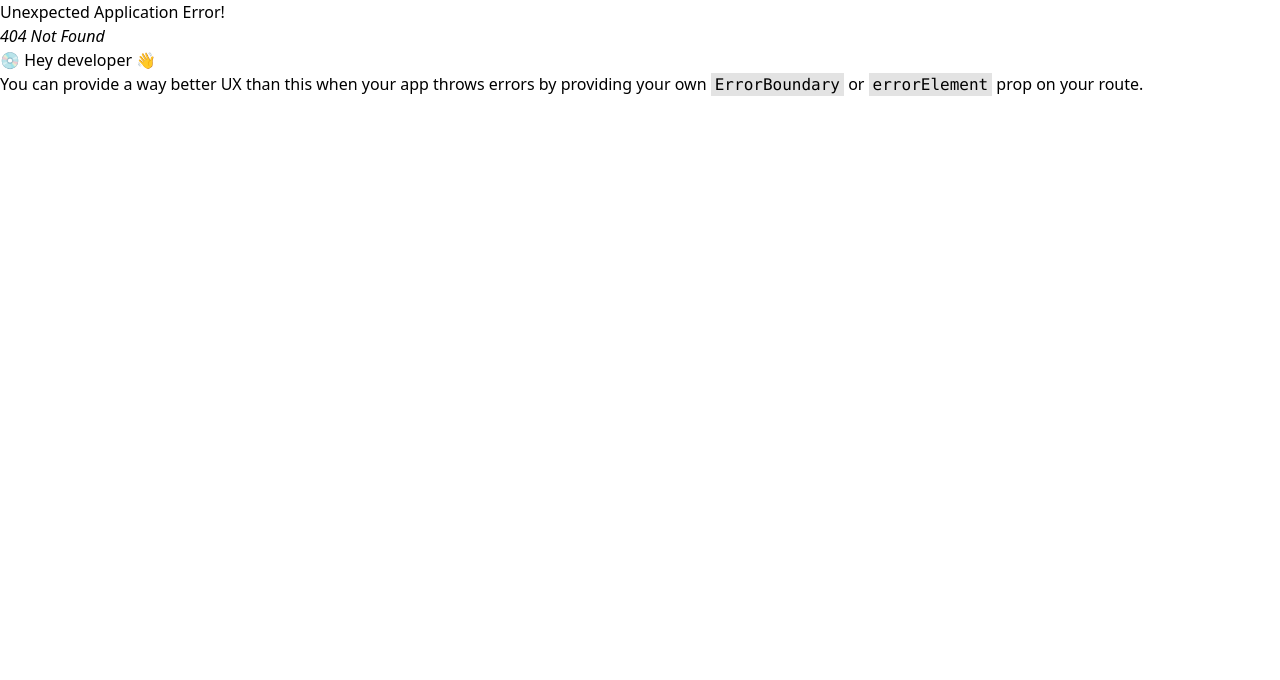
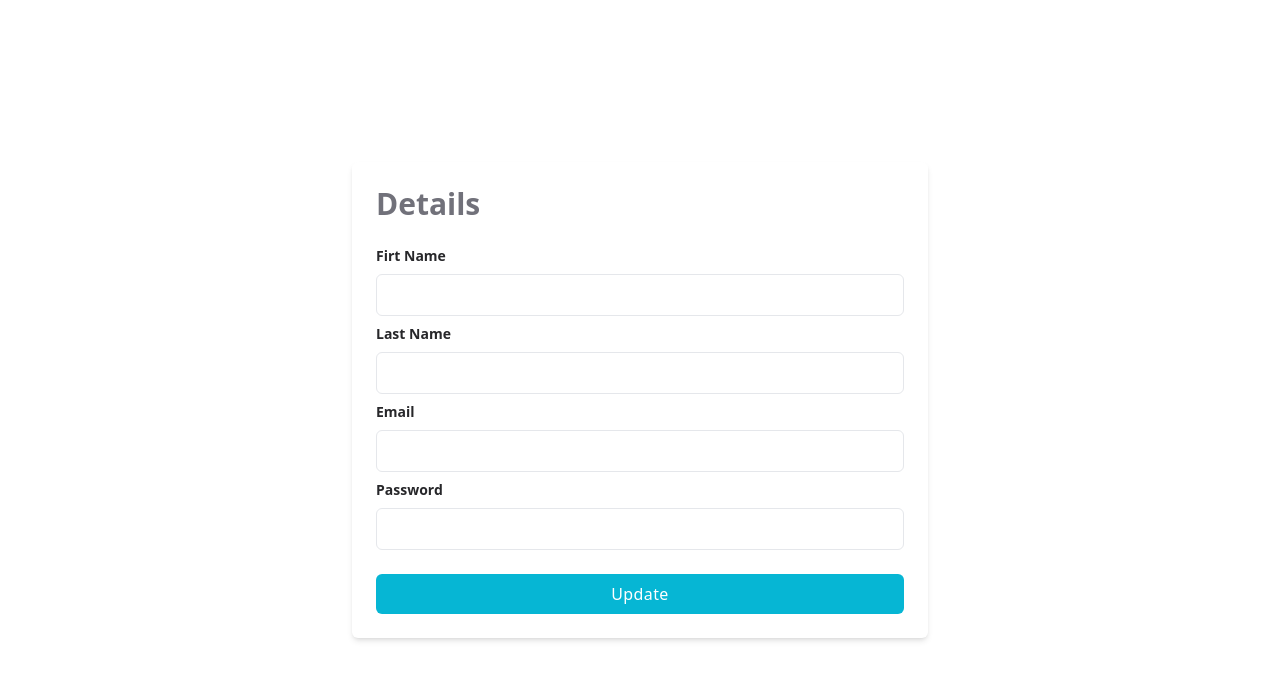
Before and after one commit to Binuraowin/LogIn, a React (Create React App) app in the folder FrontEnd/login-app/: page /details/1 in a window 1280 px wide. Before the commit this address had no page. Shown: the top 680 px of the page. Built offline with nearby package versions, Linux system fonts and the light colour scheme; no server answers.

Commit message:
normal user details update done

```diff
--- a/FrontEnd/login-app/src/App.js
+++ b/FrontEnd/login-app/src/App.js
@@ -4,6 +4,7 @@ import {
   Route,
   RouterProvider
 } from 'react-router-dom'
+import Details from './screens/Login/Details';
 import Login from './screens/Login/Login';
 import Register from './screens/Login/Register';
 import Success from './screens/Login/Success';
@@ -15,6 +16,7 @@ const router = createBrowserRouter(
       <Route index element={<Login />} />
       <Route path="signup" element={<Register />} />
       <Route path="success" element={<Success />} />
+      <Route path="details/:id" element={<Details />} />
     </Route>
   )
 )
--- /dev/null
+++ b/FrontEnd/login-app/src/screens/Login/Details.jsx
@@ -0,0 +1,142 @@
+import React from 'react';
+import { useState,useEffect } from 'react';
+import { redirect } from "react-router-dom";
+import { useNavigate, useParams } from "react-router-dom";
+
+export default function Details() {
+  const [firstName, setFirstName] = useState('')
+  const [lastName, setLastName] = useState('')
+  const [email, setEmail] = useState('')
+  const [password, setPassword] = useState('')
+  const [error, setError] = useState('')
+
+  let navigate = useNavigate();
+  let { id } = useParams();
+
+  useEffect(() => {
+    fetchUser()
+  }, [id])
+
+
+  const fetchUser = async () => {
+    const headers = {
+        headers: {
+            "Content-Type": "application/json;charset=utf-8",
+        }
+    }
+    const response = await fetch(`/users/${id}`, headers)
+    const json = await response.json()
+    console.log(json)
+    if (response.ok) {
+        setEmail(json.data.email)
+        setFirstName(json.data.first_name)
+        setLastName(json.data.last_name)
+        setPassword(json.data.password)
+    }
+}
+
+
+  const handleSubmit = async (e) => {
+    e.preventDefault()
+
+    const user = {
+      first_name: firstName,
+      last_name: lastName,
+      email: email,
+      password: password
+    }
+
+
+    const response = await fetch(`/users/${id}`, {
+      method: 'PUT',
+      body: JSON.stringify(user),
+      headers: {
+        "Content-Type": "application/json;charset=utf-8",
+      }
+    })
+    const json = await response.json()
+
+    if (!response.ok) {
+      setError(json.error)
+    }
+    if (response.ok) {
+      setError(null)
+      console.log('user updated:', json)
+      navigate("/success")
+    }
+
+  }
+
+  return (
+    <div className="relative flex flex-col justify-center min-h-screen overflow-hidden">
+      <div className="w-full p-6 m-auto bg-white rounded-md shadow-md lg:max-w-xl">
+        <h1 className="text-3xl font-semibold text-zinc-500">
+          Details
+        </h1>
+        <form className="mt-6" onSubmit={handleSubmit} >
+          <div className="mb-2">
+            <label
+              className="block text-sm font-bold text-zinc-800"
+            >
+              Firt Name
+            </label>
+            <input
+              onChange={(e) => setFirstName(e.target.value)}
+              value={firstName}
+              type="text"
+              className="block w-full px-4 py-2 mt-2 text-zinc-500 bg-white border rounded-md focus:border-cyan-500 focus:ring-cyan-500 focus:outline-none focus:ring focus:ring-opacity-40"
+            />
+          </div>
+          <div className="mb-2">
+            <label
+              className="block text-sm font-bold text-zinc-800"
+            >
+              Last Name
+            </label>
+            <input
+              onChange={(e) => setLastName(e.target.value)}
+              value={lastName}
+              type="text"
+              className="block w-full px-4 py-2 mt-2 text-zinc-500 bg-white border rounded-md focus:border-cyan-500 focus:ring-cyan-500 focus:outline-none focus:ring focus:ring-opacity-40"
+            />
+          </div>
+          <div className="mb-2">
+            <label
+              className="block text-sm font-bold text-zinc-800"
+            >
+              Email
+            </label>
+            <input
+              onChange={(e) => setEmail(e.target.value)}
+              value={email}
+              type="email"
+              className="block w-full px-4 py-2 mt-2 text-zinc-500 bg-white border rounded-md focus:border-cyan-500 focus:ring-cyan-500 focus:outline-none focus:ring focus:ring-opacity-40"
+            />
+          </div>
+          <div className="mb-2">
+            <label
+              className="block text-sm font-bold text-zinc-800"
+            >
+              Password
+            </label>
+            <input
+              onChange={(e) => setPassword(e.target.value)}
+              value={password}
+              type="password"
+              className="block w-full px-4 py-2 mt-2 text-zinc-500 bg-white border rounded-md focus:border-cyan-500 focus:ring-cyan-500 focus:outline-none focus:ring focus:ring-opacity-40"
+            />
+          </div>
+          <div className="mt-6">
+            <button
+              // onClick={() => {
+              //   handleSubmit();
+              // }}
+              className="w-full px-4 py-2 tracking-wide text-white transition-colors duration-200 transform bg-cyan-500 rounded-md hover:bg-cyan-600 focus:outline-none focus:bg-cyan-600">
+              Update
+            </button>
+          </div>
+        </form>
+      </div>
+    </div>
+  );
+}
--- a/FrontEnd/login-app/src/screens/Login/Login.jsx
+++ b/FrontEnd/login-app/src/screens/Login/Login.jsx
@@ -37,7 +37,7 @@ export default function Login() {
       setEmail('')
       setPassword('')
       console.log('user fetched:', json)
-      navigate("/success")
+      navigate(`/details/${json.data._id}`)
     }
 
   }
--- a/FrontEnd/login-app/src/screens/Login/Success.jsx
+++ b/FrontEnd/login-app/src/screens/Login/Success.jsx
@@ -14,7 +14,7 @@ export default function Success() {
               <path stroke-linecap="round" stroke-linejoin="round" d="M9 12l2 2 4-4m6 2a9 9 0 11-18 0 9 9 0 0118 0z" />
             </svg>
             <h1 class="text-4xl font-bold">Success !</h1>
-            <p>Succeessfully Logged.</p>
+            <p>Succeessfully Updated.</p>
             <a
               class="inline-flex items-center px-4 py-2 text-white bg-indigo-600 border border-indigo-600 rounded rounded-full hover:bg-indigo-700 focus:outline-none focus:ring">
               <svg xmlns="http://www.w3.org/2000/svg" class="w-3 h-3 mr-2" fill="none" viewBox="0 0 24 24"
```
Also changed, not shown: 2 other files (tests, documents, lock files or other folders).
